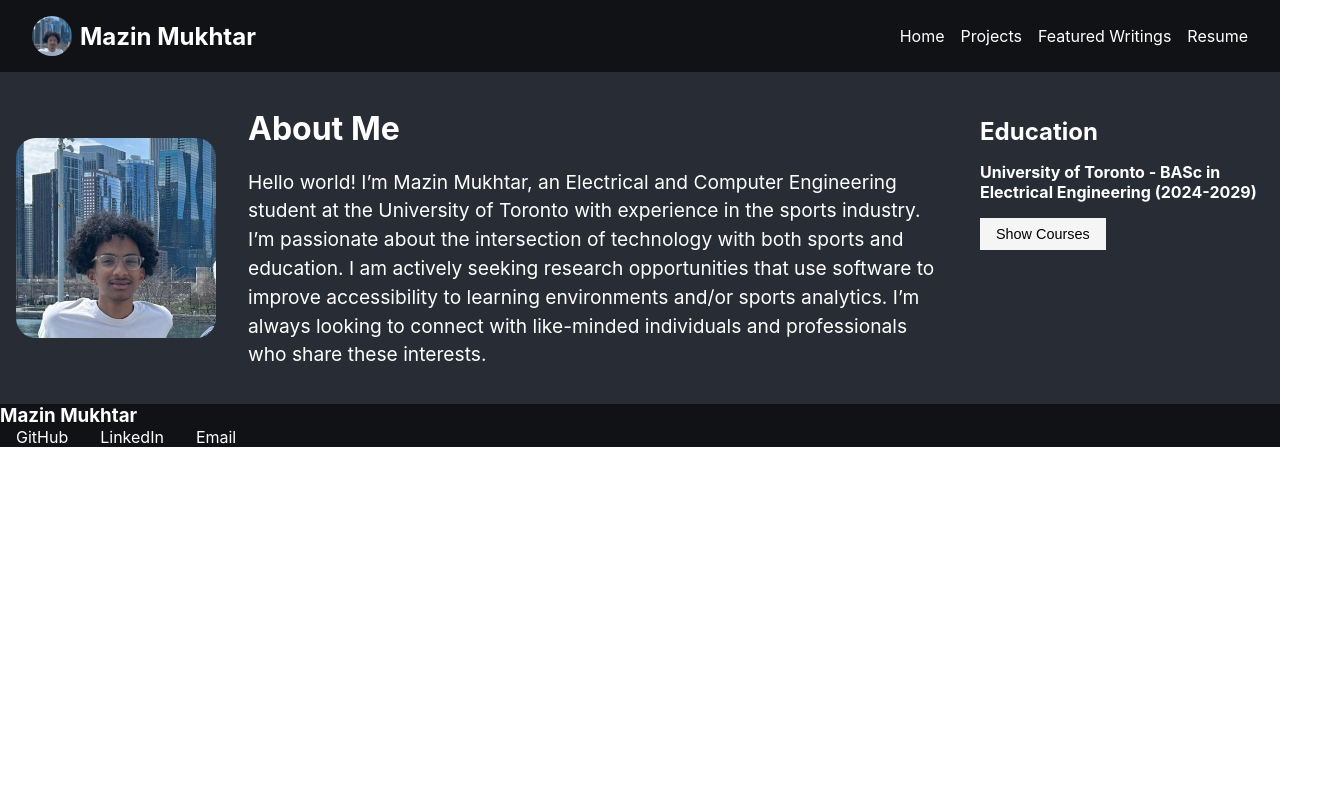
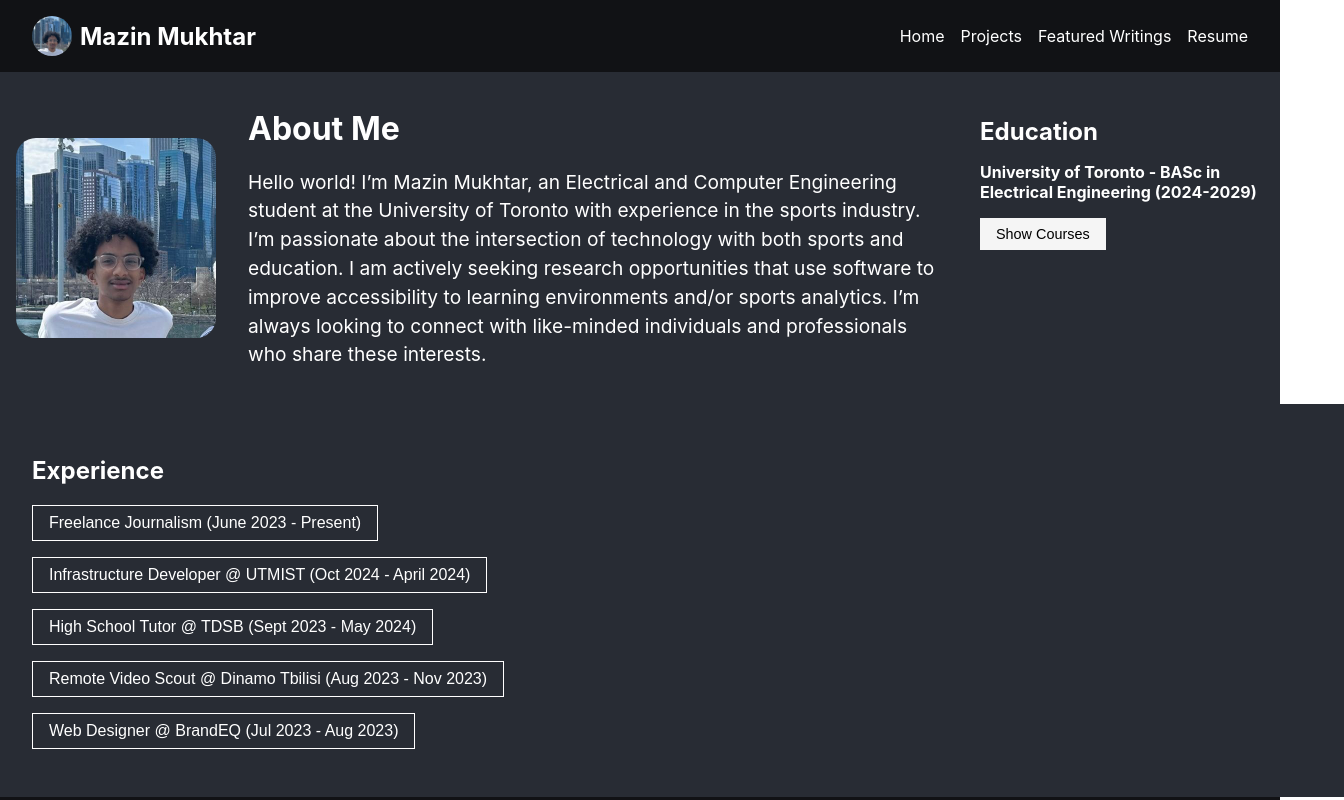
Before and after one commit to MazinMukhtar/mazinmukhtar.github.io, a React (Create React App) app: page / in a window 1280 px wide. Shown: the top 800 px of the page, 1344 px wide, since content can reach past the window. Built offline with nearby package versions, Linux system fonts and the light colour scheme.

Commit message:
Added link to resume

```diff
--- a/src/App.css
+++ b/src/App.css
@@ -115,21 +115,68 @@
   font-size: 0.8rem;
 }
 
-.site-footer h3 {
-  margin: 0;
-  font: 3rem;
+.experience {
+  width: 100%;
+  background-color: #282c34;
+  color: white;
+  padding: 2rem;
+}
+
+.experience-item {
+  margin-bottom: 1rem;
+}
+
+.experience-toggle {
+  display: inline-block;
+  background: none;
+  border: 1px solid #fff;
+  color: #fff;
+  padding: 0.5rem 1rem;
+  cursor: pointer;
+  font-size: 1rem;
+}
+
+.experience-detail {
+  margin: 0.5rem 0 0 1rem;
+  list-style: disc;
+}
+
+.experience-detail li {
+  margin-bottom: 0.5rem;
+}
+
+.experience-detail a {
+  color: #61dafb;
+  text-decoration: underline;
+}
+
+.site-footer {
+  display: flex;
+  flex-direction: column;
+  align-items: center;
+  justify-content: center;
+  padding: 1rem;
   background-color: #111215;
   color: white;
 }
 
+.site-footer h3 {
+  margin-top: 0rem;
+  font: 3rem;
+  margin-bottom: 0.5rem;
+  color: white;
+}
+
 .site-footer .social-links {
-  background-color: #111215;
-  color: white
+  display: flex;
+  justify-content: center;
+  align-items: center;
 }
 
 .site-footer .social-links a {
   margin: 1rem;
   text-decoration: none;
+  align-items: left;
   color: white;
 }
 
--- a/src/App.tsx
+++ b/src/App.tsx
@@ -3,8 +3,67 @@ import logo from './logo.svg';
 import './App.css';
 import profileImage from './Picture.jpeg';
 
+interface ExperienceDetail {
+  text: string;
+  url?: string;
+}
+
+interface ExperienceItem {
+  id: string;
+  title: string;
+  details: ExperienceDetail[];
+}
+
+const experiences: ExperienceItem[] = [
+  {
+    id: 'journalism',
+    title: 'Freelance Journalism (June 2023 - Present)',
+    details: [
+      { text: 'Guest Host on the Managing Madrid Podcast (Dec 2024)', url: 'https://www.youtube.com/watch?v=eYAY1CczULA' },
+      { text: 'Guest Host on the Managing Madrid Podcast (Oct 2024)', url: 'https://www.youtube.com/watch?v=fWrc-KniYBc&ab_channel=ManagingMadrid' },
+      { text: 'Guest Host on the Managing Madrid Podcast (Aug 2024)', url: 'https://www.youtube.com/watch?time_continue=2&v=uTtx4c63lAE&embeds_referring_euri=https%3A%2F%2Fmazinmukhtar.notion.site%2F&source_ve_path=MjM4NTE' }
+    ]
+  },
+  {
+    id: 'infrastructure-dev',
+    title: 'Infrastructure Developer @ UTMIST (Oct 2024 - April 2024)',
+    details: [
+      { text: 'Part of the Machine Learning Software Research Team' }
+    ]
+  },
+  {
+    id: 'high-school-tutor',
+    title: 'High School Tutor @ TDSB (Sept 2023 - May 2024)',
+    details: [
+      { text: 'Tutored high school students in mathematics and science.' }
+    ]
+  },
+  {
+    id: 'video-scout',
+    title: 'Remote Video Scout @ Dinamo Tbilisi (Aug 2023 - Nov 2023)',
+    details: [
+      { text: 'Demonstrated efficient database management.' },
+      { text: 'Showcased analytical skills through technical and physical profiling of players.' },
+      { text: 'Contact via email for sample work.'}
+    ]
+  },
+  {
+    id: 'web-designer',
+    title: 'Web Designer @ BrandEQ (Jul 2023 - Aug 2023)',
+    details: [
+      { text: 'Demonstrated proficient use of WordPress and front-end languages' },
+      { text: 'Showcased the ability to work with clients in a timely manner' }
+    ]
+  }
+];
+
 function App() {
   const [showCoursework, setShowCoursework] = useState(false);
+  const [visibleExperiences, setVisibleExperiences] = useState<Record<string, boolean>>({});
+
+  const toggleExperience = (id: string) => {
+    setVisibleExperiences(prev => ({ ...prev, [id]: !prev[id] }));
+  };
 
   return (
     <div className="app">
@@ -17,7 +76,7 @@ function App() {
           <a href="#home">Home</a>
           <a href="#projects">Projects</a>
           <a href="#featured-writings">Featured Writings</a>
-          <a href="#resume">Resume</a>
+          <a href="/resume.pdf" target="_blank" rel="noopener noreferrer">Resume</a>
         </nav>
       </header>
 
@@ -59,6 +118,35 @@ function App() {
         </div>
       </main>
 
+      <section className="experience" id="experience">
+        <h1>Experience</h1>
+        {experiences.map(item => (
+          <div key={item.id} className="experience-item">
+            <button
+              className="experience-toggle"
+              onClick={() => toggleExperience(item.id)}
+            >
+              {item.title}
+            </button>
+            {visibleExperiences[item.id] && (
+              <ul className="experience-detail">
+                {item.details.map((detail, idx) => (
+                  <li key={idx}>
+                    {detail.url ? (
+                      <a href={detail.url} target="_blank" rel="noopener noreferrer">
+                        {detail.text}
+                      </a>
+                    ) : (
+                      detail.text
+                    )}
+                  </li>
+                ))}
+              </ul>
+            )}
+          </div>
+        ))}
+      </section>
+
       <footer className="site-footer" id="contact">
         <h3>Mazin Mukhtar</h3>
         <div className="social-links">
```
Also changed, not shown: 1 other file (tests, documents, lock files or other folders).
